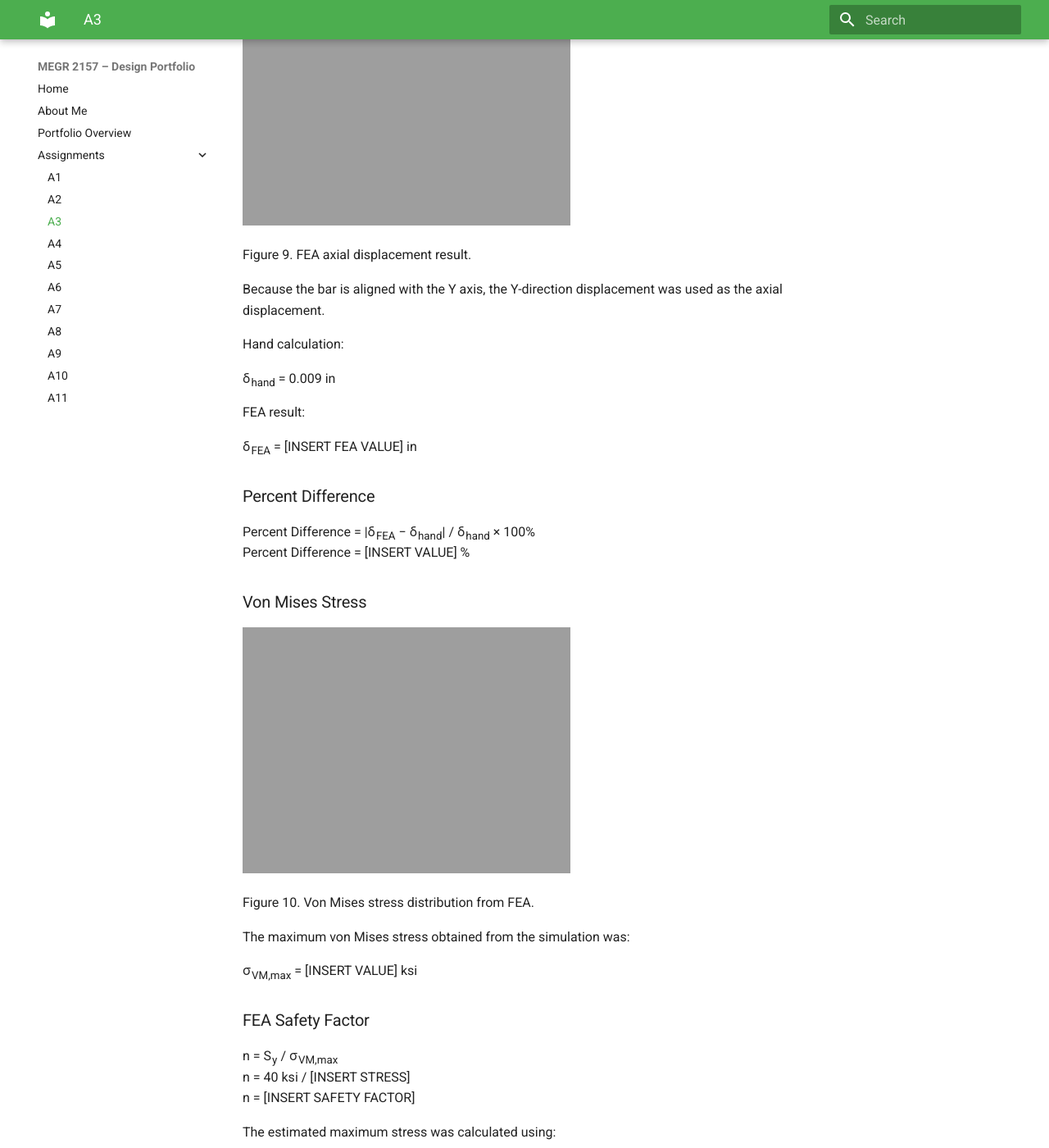
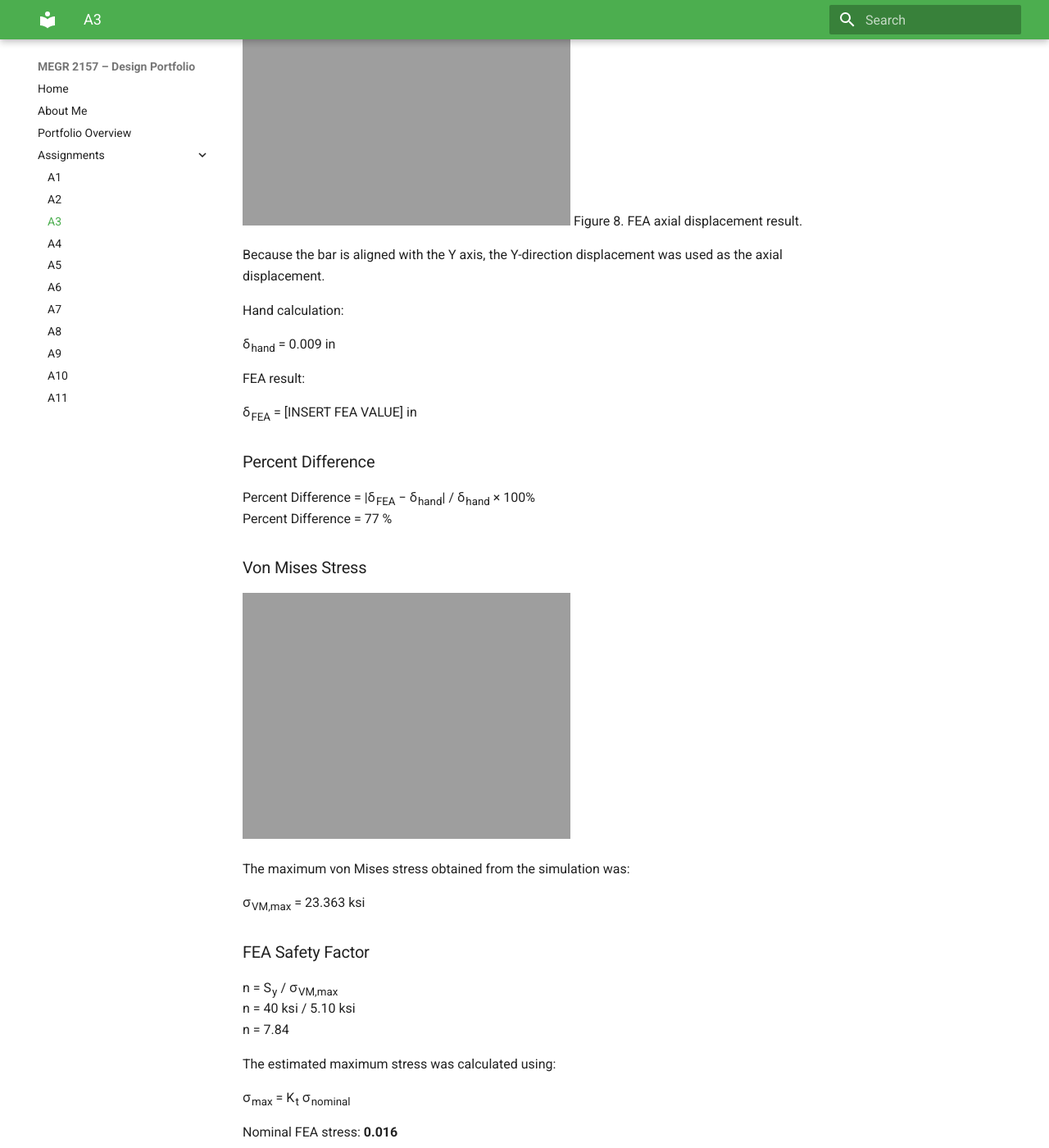
Before and after one commit to kskippe5/KelseyMEGR2157-portfolio, an MkDocs documentation site: the page built from docs/assignments/A03/index.md, in a window 1280 px wide and 1400 px high, scrolled down 5717 px. Shown: the whole window at 82% size. Built offline with MkDocs 1.6.1 and Material for MkDocs 9.7.7, drawn with Linux system fonts in a browser that asks for light colours; some of the changed text lies outside the part shown.

Commit message:
Fix formatting and update figure references in index.md

```diff
--- a/docs/assignments/A03/index.md
+++ b/docs/assignments/A03/index.md
@@ -98,19 +98,19 @@
 
 <div class="equation">
 
-    A = πd² / 4
+A = πd² / 4
 
 </div>
 
 <div class="equation">
 
-    A = π(0.500 in)² / 4
+A = π(0.500 in)² / 4
 
 </div>
 
 <div class="equation">
 
-    A = 0.19635 in²
+A = 0.19635 in²
 
 </div>
 
@@ -119,12 +119,12 @@
 
     <!-- INSERT CROSS SECTION SKETCH -->
 
-    <img src="<img width="1025" height="634" alt="circlesketchA3" src="https://github.com/user-attachments/assets/1c72d264-ad5f-41b3-ba8d-3dbc7fb687aa" />
+<img src="<img width="1025" height="634" alt="circlesketchA3" src="https://github.com/user-attachments/assets/1c72d264-ad5f-41b3-ba8d-3dbc7fb687aa" />
 "
          alt="Circular cross section">
 
-    <p>
-        Figure 2. Circular cross section used for the bar.
+<p>
+        Figure 1. Circular cross section used for the bar.
     </p>
 
 </div>
@@ -138,7 +138,7 @@
 
 <div class="equation">
 
-    δ = FL / AE
+ δ = FL / AE
 
 </div>
 
@@ -148,7 +148,7 @@
 
 <div class="equation">
 
-    L = δAE / F
+L = δAE / F
 
 </div>
 
@@ -159,7 +159,7 @@
 
 <div class="equation">
 
-    L =
+L =
     (0.009 in)(0.19635 in²)(10,000,000 psi)
     / (400 lbf)
 
@@ -167,7 +167,7 @@
 
 <div class="equation">
 
-    L = 44.18 in
+L = 44.18 in
 
 </div>
 
@@ -182,12 +182,12 @@
 
     <!-- INSERT HAND CALCULATION PICTURE -->
 
-    <img src="<img width="1025" height="634" alt="image" src="https://github.com/user-attachments/assets/dc01ef1d-adfd-4598-8db1-84b9cd442822" />
+<img src="<img width="1025" height="634" alt="image" src="https://github.com/user-attachments/assets/dc01ef1d-adfd-4598-8db1-84b9cd442822" />
 "
          alt="Hand calculations">
 
-    <p>
-        Figure 3. Hand calculations for the initial design.
+<p>
+        Figure 2. Hand calculations for the initial design.
     </p>
 
 </div>
@@ -201,25 +201,25 @@
 
 <div class="equation">
 
-    σ = F / A
+σ = F / A
 
 </div>
 
 <div class="equation">
 
-    σ = 400 lbf / 0.19635 in²
+σ = 400 lbf / 0.19635 in²
 
 </div>
 
 <div class="equation">
 
-    σ = 2037 psi
+σ = 2037 psi
 
 </div>
 
 <div class="equation">
 
-    σ = 2.04 ksi
+σ = 2.04 ksi
 
 </div>
 
@@ -232,19 +232,19 @@
 
 <div class="equation">
 
-    n = S<sub>y</sub> / σ
+n = S<sub>y</sub> / σ
 
 </div>
 
 <div class="equation">
 
-    n = 40 ksi / 2.04 ksi
+n = 40 ksi / 2.04 ksi
 
 </div>
 
 <div class="equation">
 
-    n ≈ 19.6
+n ≈ 19.6
 
 </div>
 
@@ -291,12 +291,12 @@
 
     <!-- INSERT FUSION PARAMETER SCREENSHOT -->
 
-    <img src="<img width="897" height="356" alt="Screenshot 2026-09-10 031456" src="https://github.com/user-attachments/assets/1397ff15-3249-4d14-91aa-5ae591274b97" />
+<img src="<img width="897" height="356" alt="Screenshot 2026-09-10 031456" src="https://github.com/user-attachments/assets/1397ff15-3249-4d14-91aa-5ae591274b97" />
 "
          alt="Fusion parameters">
 
-    <p>
-        Figure 4. Parametric equations and user parameters in Fusion.
+<p>
+        Figure 3. Parametric equations and user parameters in Fusion.
     </p>
 
 </div>
@@ -311,7 +311,7 @@
 
 <div class="equation">
 
-    Length = MaxDeflection × Area × E / Load
+Length = MaxDeflection × Area × E / Load
 
 </div>
 
@@ -327,12 +327,12 @@
 
     <!-- INSERT CAD MODEL -->
 
-    <img src="<img width="1280" height="722" alt="extrudeA3" src="https://github.com/user-attachments/assets/f9321daa-180b-4e47-ba8d-f07eb5337649" />
+<img src="<img width="1280" height="722" alt="extrudeA3" src="https://github.com/user-attachments/assets/f9321daa-180b-4e47-ba8d-f07eb5337649" />
 "
          alt="Completed CAD model">
 
-    <p>
-        Figure 5. Completed parametric CAD model.
+<p>
+        Figure 4. Completed parametric CAD model.
     </p>
 
 </div>
@@ -357,12 +357,12 @@
 
     <!-- INSERT MATERIAL SCREENSHOT -->
 
-    <img src="<img width="701" height="316" alt="Screenshot 2026-09-10 031525" src="https://github.com/user-attachments/assets/8bb74101-2407-4984-800c-ae0f69890a03" />
+ <img src="<img width="701" height="316" alt="Screenshot 2026-09-10 031525" src="https://github.com/user-attachments/assets/8bb74101-2407-4984-800c-ae0f69890a03" />
 "
          alt="Material assignment">
 
-    <p>
-        Figure 6. Aluminum 6061 material assignment.
+<p>
+        Figure 5. Aluminum 6061 material assignment.
     </p>
 
 </div>
@@ -372,13 +372,13 @@
 
     <!-- INSERT FEA FIXTURE AND LOAD -->
 
-    <img src="<img width="504" height="304" alt="Screenshot 2026-09-10 021935" src="https://github.com/user-attachments/assets/ab96f917-8a0f-4ddc-97f1-07cc3ed958f8"
-         alt="FEA setup">
-    <img src="<img width="792" height="476" alt="Screenshot 2026-09-10 022701" src="https://github.com/user-attachments/assets/fd06cffd-91ab-42ab-a8df-02fe35210e39"
+  <img src="<img width="504" height="304" alt="Screenshot 2026-09-10 021935" src="https://github.com/user-attachments/assets/ab96f917-8a0f-4ddc-97f1-07cc3ed958f8">
+
+<img src="<img width="792" height="476" alt="Screenshot 2026-09-10 022701" src="https://github.com/user-attachments/assets/fd06cffd-91ab-42ab-a8df-02fe35210e39"
          alt="FEA setup">
 
-    <p>
-        Figure 7. FEA fixture and loading conditions.
+ <p>
+        Figure 6 and 7. FEA fixture and loading conditions.
     </p>
 
 </div>
@@ -411,13 +411,8 @@
 
 <div class="picture">
 
-    <!-- INSERT FEA DEFLECTION MAP -->
-
-    <img src="<img width="1280" height="752" alt="Screenshot 2026-09-10 030134" src="https://github.com/user-attachments/assets/6cf34b75-694e-43ac-9c75-1732c1074156"
-         alt="FEA displacement map">
-
-    <p>
-        Figure 9. FEA axial displacement result.
+<img src="<img width="1280" height="752" alt="Screenshot 2026-09-10 030134" src="https://github.com/user-attachments/assets/6cf34b75-694e-43ac-9c75-1732c1074156">
+        Figure 8. FEA axial displacement result.
     </p>
 
 </div>
@@ -435,7 +430,7 @@
 
 <div class="equation">
 
-    δ<sub>hand</sub> = 0.009 in
+δ<sub>hand</sub> = 0.009 in
 
 </div>
 
@@ -446,7 +441,7 @@
 
 <div class="equation">
 
-    δ<sub>FEA</sub> = [INSERT FEA VALUE] in
+δ<sub>FEA</sub> = [INSERT FEA VALUE] in
 
 </div>
 
@@ -455,7 +450,7 @@
 
 <div class="equation">
 
-    Percent Difference =
+Percent Difference =
     |δ<sub>FEA</sub> − δ<sub>hand</sub>|
     / δ<sub>hand</sub> × 100%
 
@@ -464,7 +459,7 @@
 
 <div class="equation">
 
-    Percent Difference = [INSERT VALUE] %
+Percent Difference = 77 %
 
 </div>
 
@@ -473,15 +468,7 @@
 
 <div class="picture">
 
-    <!-- INSERT VON MISES STRESS MAP -->
-
-    <img src="<img width="1001" height="518" alt="Screenshot 2026-09-10 024911" src="https://github.com/user-attachments/assets/492990f5-3ff2-42b0-95e2-3f0517373b9c"
-         alt="Von Mises stress map">
-
-    <p>
-        Figure 10. Von Mises stress distribution from FEA.
-    </p>
-
+<img src="<img width="1001" height="518" alt="Screenshot 2026-09-10 024911" src="https://github.com/user-attachments/assets/492990f5-3ff2-42b0-95e2-3f0517373b9c">
 </div>
 
 
@@ -491,7 +478,7 @@
 
 <div class="equation">
 
-    σ<sub>VM,max</sub> = [INSERT VALUE] ksi
+σ<sub>VM,max</sub> = 23.363 ksi
 
 </div>
 
@@ -500,19 +487,19 @@
 
 <div class="equation">
 
-    n = S<sub>y</sub> / σ<sub>VM,max</sub>
+n = S<sub>y</sub> / σ<sub>VM,max</sub>
 
 </div>
 
 <div class="equation">
 
-    n = 40 ksi / [INSERT STRESS]
+n = 40 ksi / 5.10 ksi
 
 </div>
 
 <div class="equation">
 
-    n = [INSERT SAFETY FACTOR]
+n = 7.84
 
 </div>
 
@@ -522,7 +509,7 @@
 
 <div class="equation">
 
-    σ<sub>max</sub> = K<sub>t</sub> σ<sub>nominal</sub>
+σ<sub>max</sub> = K<sub>t</sub> σ<sub>nominal</sub>
 
 </div>
 
@@ -649,7 +636,7 @@
 
 <div class="equation">
 
-    δ = FL / AE
+δ = FL / AE
 
 </div>
 
@@ -703,7 +690,7 @@
 
 <p>
 
-    <a href="(https://a360.co/4h0gN2D)">
+<a href="(https://a360.co/4h0gN2D)">
         Download CAD File
     </a>
 
```
